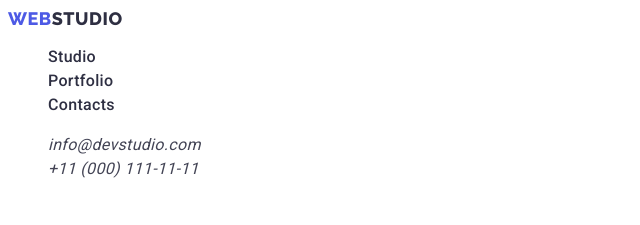
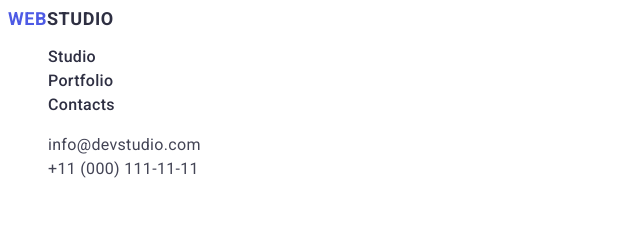
Before and after one commit to Mati220186/goit-markup-hw-02, a plain HTML site: page index.html in a window 1280 px wide. Shown: the top 225 px of the page, 0-640 px from the left. Drawn offline with Linux system fonts and the light colour scheme.

Commit message:
3. commit

```diff
--- a/css/index.css
+++ b/css/index.css
@@ -23,7 +23,7 @@ a {
 }
 .web-logo {
   color: var(--primary-brand);
-  font-family: Raleway;
+  font-family: "Raleway" sans-serif;
   font-size: 18px;
   font-style: normal;
   font-weight: 700;
--- a/index.html
+++ b/index.html
@@ -8,7 +8,7 @@
     <link rel="preconnect" href="https://fonts.googleapis.com" />
     <link rel="preconnect" href="https://fonts.gstatic.com" crossorigin />
     <link
-      href="https://fonts.googleapis.com/css2?family=Raleway:wght@800&family=Roboto:wght@400;500;700;900&display=swap"
+      href="https://fonts.googleapis.com/css2?family=Raleway:ital,wght@0,700;1,700&family=Roboto:wght@400;500;700&display=swap"
       rel="stylesheet"
     />
   </head>
@@ -34,7 +34,7 @@
         </ul>
       </nav>
       <!--Address-->
-      <address style="address">
+      <address class="address">
         <ul style="list-style: none">
           <li>
             <a href="mailto:info@devstudio.com" class="adres"
```
